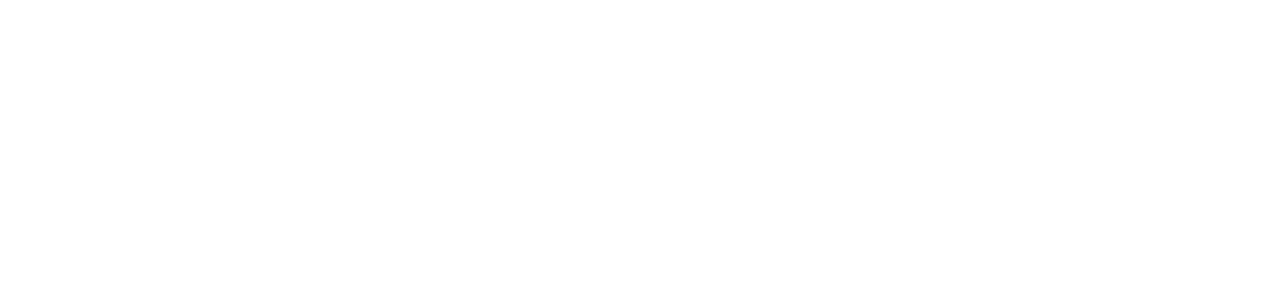
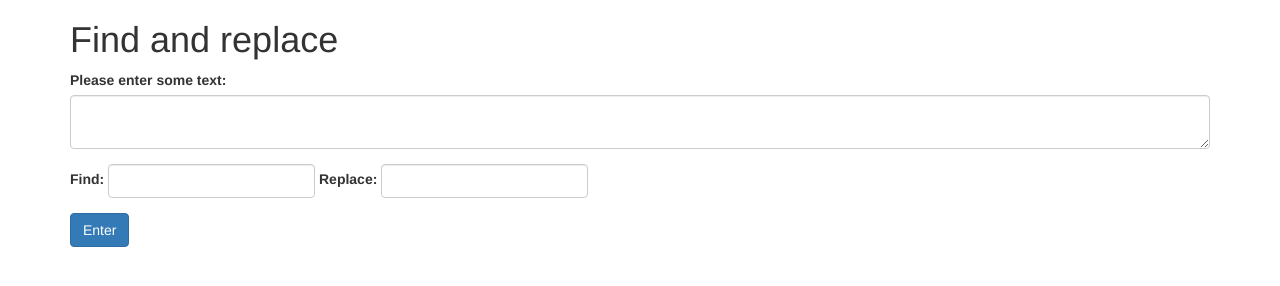
Before and after one commit to KaijuKevin/findAndReplace, a plain HTML site: page index.html in a window 1280 px wide. Drawn offline with nearby package versions, Linux system fonts and the light colour scheme.

Commit message:
Make form

```diff
--- a/index.html
+++ b/index.html
@@ -1,9 +1,33 @@
 <!DOCTYPE html>
 <html>
 <head>
+	<link rel="stylesheet" href="css/main.css">
+	<link rel="stylesheet" href="https://maxcdn.bootstrapcdn.com/bootstrap/3.3.4/css/bootstrap.min.css">
+  <script src="https://ajax.googleapis.com/ajax/libs/jquery/2.1.3/jquery.min.js"></script>
+  <script src="js/scripts.js"></script>
 	<title>Find and Replace</title>
 </head>
 <body>
-
+	<div class="container">
+		<h1>Find and replace</h1>
+		<form id="findAndReplace">
+			<div class="form-group">
+				<label for="textBlock">Please enter some text:</label>
+				<textarea id="textBlock" name="textBlock" class="form-control"></textarea>
+			</div>
+			<div class="form-group form-inline">
+				<label for="targetWord">Find:</label>
+				<input id="targetWord" name="targetWord"  class="form-control" type="text">
+				<label for="replace">Replace:</label>
+				<input id="replace" name="replace" class="form-control" type="text">
+			</div>
+			<div class="form-group">
+				<button type="submit" class="btn btn-primary">Enter</button>
+			</div>
+		</form>
+		<div>
+			<p id="results"></p>
+		</div>
+	</div>
 </body>
 </html>
```
